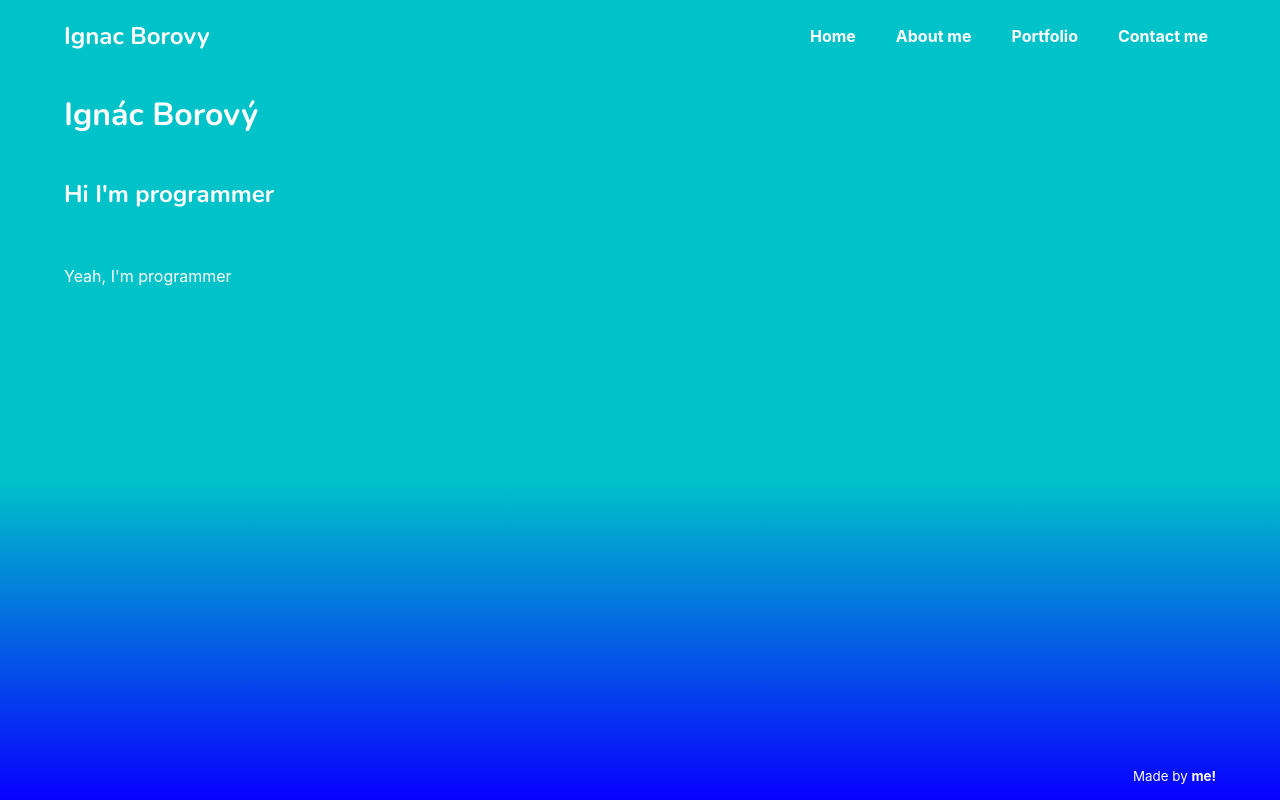
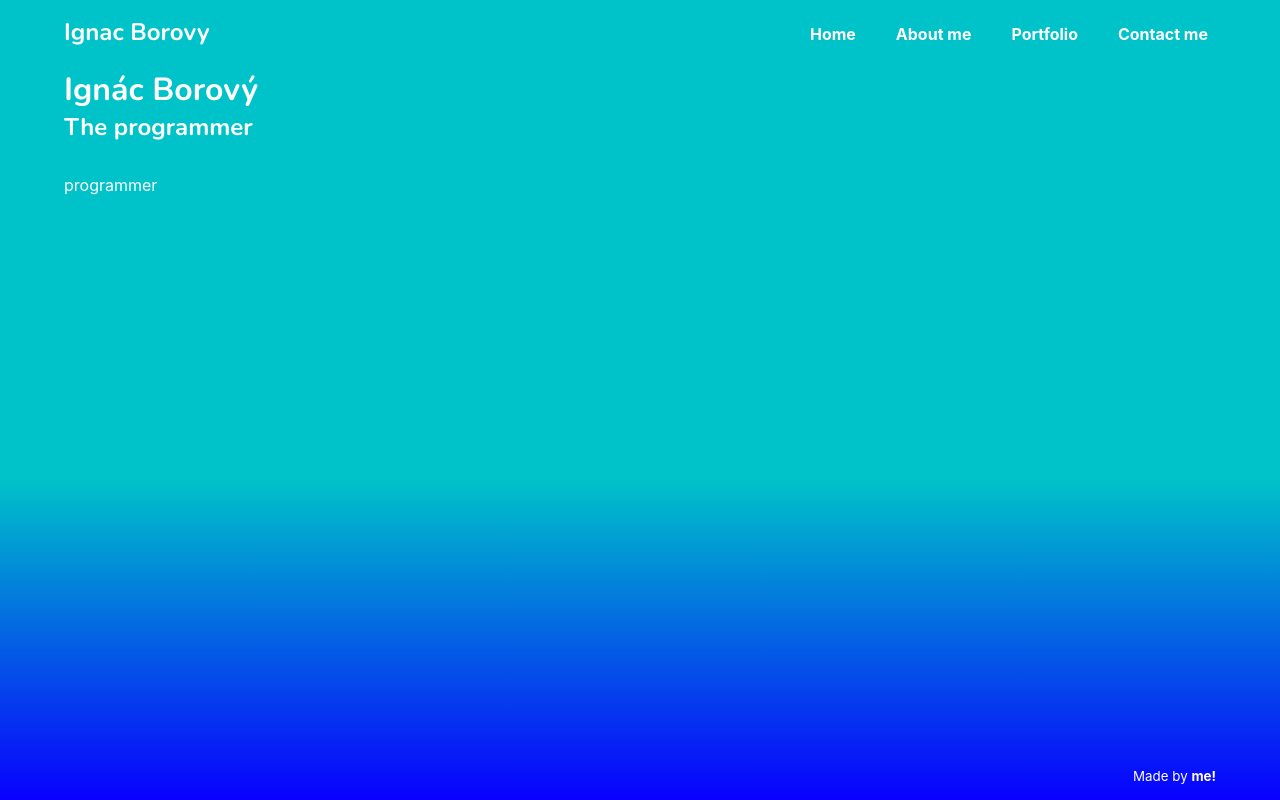
Before and after one commit to iggy228/ignac-borovy, a React (Create React App) app: page / in a window 1280 px wide. Built offline with nearby package versions, Linux system fonts and the light colour scheme.

Commit message:
Make small changes in components

```diff
--- a/src/App.css
+++ b/src/App.css
@@ -16,6 +16,7 @@ main {
 
 h1, h2, h3, h4, h5, h6, p, small {
   color: white;
+  margin: 0;
 }
 
 h1, h2, h3, h4, h5, h6 {
@@ -33,6 +34,7 @@ nav {
   display: flex;
   flex-direction: row;
   justify-content: space-between;
+  padding: 16px 0;
 }
 
 nav h1 {
@@ -65,3 +67,7 @@ footer {
   justify-content: flex-end;
   padding-bottom: 16px;
 }
+
+main h2 {
+  margin: 0 0 32px;
+}
--- a/src/components/Footer.js
+++ b/src/components/Footer.js
@@ -3,7 +3,7 @@ import { Link } from 'react-router-dom'
 const Footer = () => {
     return (
         <footer>
-            <small>Made by <Link href="./">me!</Link></small>
+            <small>Made by <Link to="./">me!</Link></small>
         </footer>
     );
 }
--- a/src/pages/Home.js
+++ b/src/pages/Home.js
@@ -2,8 +2,8 @@ const Home = () => {
     return (
         <main>
             <h1>Ignác Borový</h1>
-            <h2>Hi I'm programmer</h2><br />
-            <p>Yeah, I'm programmer</p>
+            <h2>The programmer</h2>
+            <p>programmer</p>
         </main>
     );
 }
```
